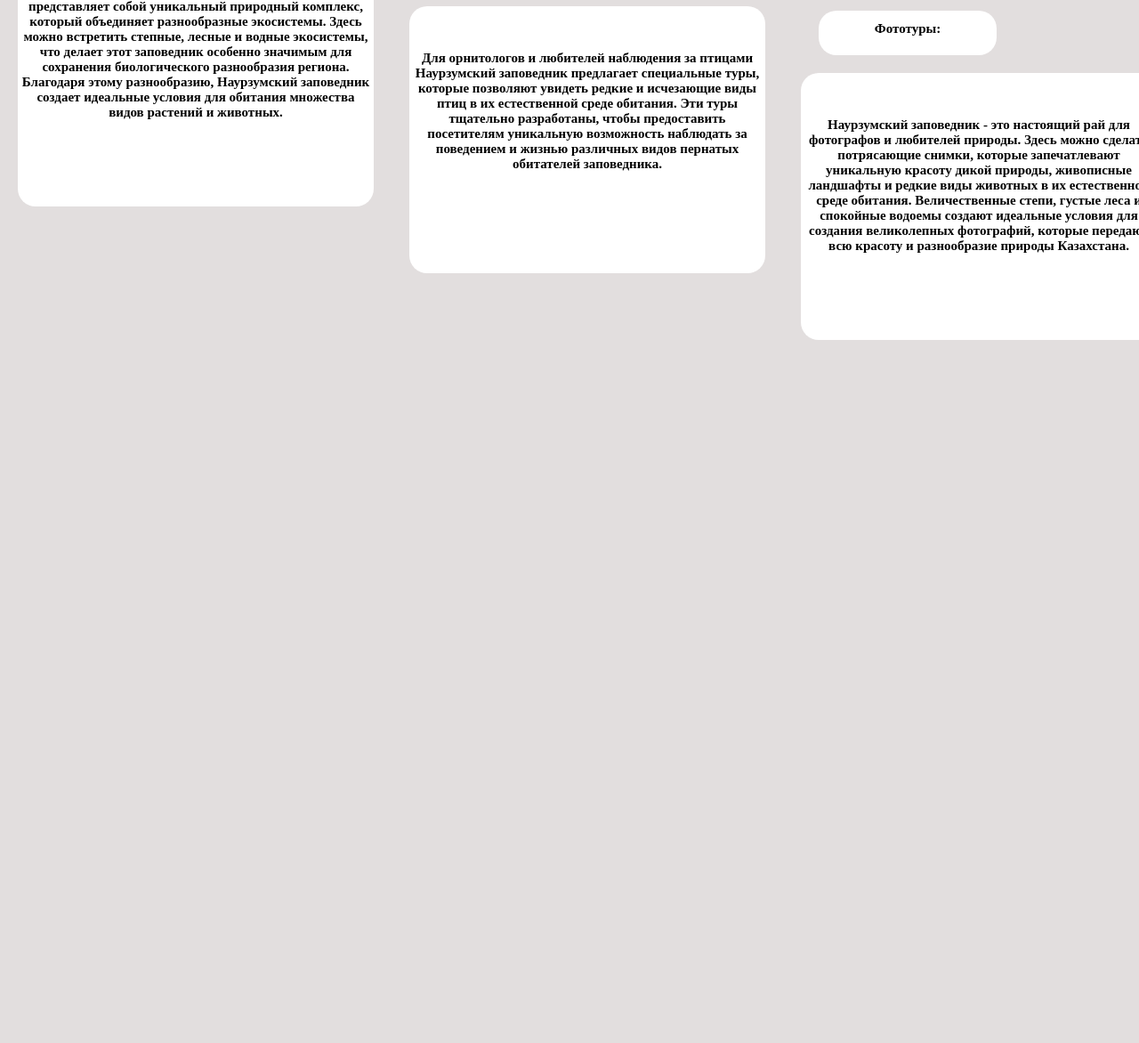
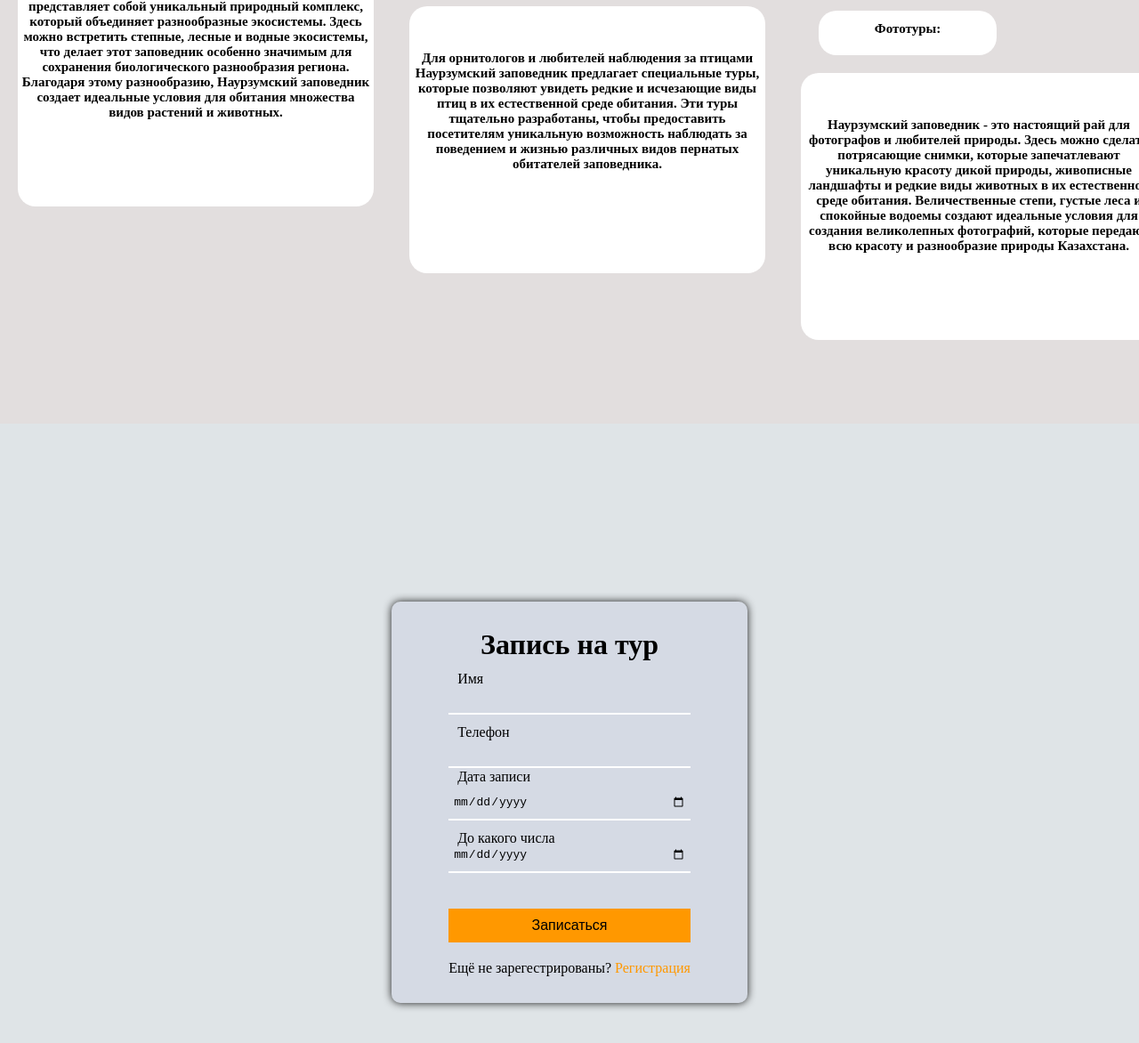
Before and after one commit to TTOB9I3KA/Nauruzim-Nature-Reserve, a plain HTML site: page main.html in a window 1280 px wide. Shown: the part 1950-3122 px from the top of the page at 89% size. Before the commit the page ends 2426 px from the top, so only its background shows below. Drawn offline with Linux system fonts and the light colour scheme.

Commit message:
took notes\

```diff
--- a/main.html
+++ b/main.html
@@ -15,7 +15,7 @@
 				<a href="#tourism" class="main">Туризм</a>
 				<a href="#history" class="main">История</a>
 				<a href="./registration/index.html" class="main">Регистрация</a>
-				<a href="#regist" class="main">Запись на тур</a>
+				<a href="#sign--up" class="main">Запись на тур</a>
 			</nav>
 		</div>
 		<div class="header--main">
@@ -63,6 +63,35 @@
 				</div>
 			</div>
 		</section>
+				<section id="sign--up">
+						<div class="form--box">
+								<form action="">
+										<h3>Запись на тур</h3>
+										<div class="inputbox">
+												<input type="text" required>
+												<label for="">Имя</label>
+										</div>
+										<div class="inputbox">
+												<input type="tel" required>
+												<label for="">Телефон</label>
+										</div>
+										<div class="inputbox input__box">
+												<input type="date" required>
+												<label for="">Дата записи</label>
+										</div>
+										<div class="inputbox">
+												<input type="date" required>
+												<label for="">До какого числа</label>
+										</div>
+										<button>Записаться</button>
+										<div class="registr">
+												<p>Ещё не зарегестрированы? <a href="./registration/index.html">Регистрация</a></p>
+										</div>
+								</form>
+						</div>
+				</section>
+
+
 	</main>
 	<script src="main.js"></script>
 </body>
--- a/registration/style.css
+++ b/registration/style.css
@@ -63,7 +63,7 @@ section {
 	box-shadow: 0 0 10px rgba(0, 0, 0, 0.884);
 }
 
-h3 {
+h1 {
 	font-size: 2em;
 	color: aliceblue;
 	text-align: center;
--- a/style.css
+++ b/style.css
@@ -171,6 +171,103 @@ ol > li {
 .tourism li + ul {
   margin-top: 20px;
 }
+
+
+#sign--up {
+	background-color: rgb(223, 228, 231);
+  display: flex;
+  align-items: center;
+  justify-content: center;
+  height: 100%;
+  width: 100%;
+}
+
+.form--box {
+	margin-top: 150px;
+	margin-bottom: 150px;
+  width: 400px;
+  padding: 30px;
+  background: rgba(188, 194, 218, 0.3);
+  border-radius: 10px;
+  box-shadow: 0 0 10px rgba(0, 0, 0, 0.884);
+  display: flex;
+  flex-direction: column;
+  align-items: center;
+}
+
+h3 {
+  font-size: 2em;
+  color: rgb(0, 0, 0);
+  text-align: center;
+  margin-bottom: 20px;
+}
+
+.inputbox {
+  position: relative;
+	width: 100%;
+	margin: 20px 0;
+  border-bottom: 2px solid white;
+}
+
+.inputbox input {
+  width: 100%;
+  padding: 10px 5px;
+  background: transparent;
+  border: none;
+  outline: none;
+  color: rgb(0, 0, 0);
+  font-size: 1em;
+}
+
+.inputbox label {
+  position: absolute;
+  top: 0%;
+  left: 10px;
+  transform: translateY(-50%);
+  color: rgb(0, 0, 0);
+  font-size: 1em;
+  pointer-events: none;
+  transition: 0.3s;
+}
+
+.input__box > label {
+	padding-bottom: 20px;
+
+}
+
+.inputbox input:focus ~ label,
+.inputbox input:valid ~ label {
+  font-size: 0.8em;
+  color: #ff9800;
+}
+
+button {
+  width: 100%;
+  padding: 10px;
+  border: none;
+  background: #ff9800;
+  color: rgb(0, 0, 0);
+  font-size: 1em;
+  cursor: pointer;
+  transition: 0.3s;
+  margin-top: 20px;
+}
+
+button:hover {
+  background: #e68900;
+}
+
+.registr {
+  margin-top: 20px;
+  color: rgb(0, 0, 0);
+  text-align: center;
+}
+
+.registr a {
+  color: #ff9800;
+  text-decoration: none;
+}
+
 /* Медиа-запросы для адаптивности */
 
 /* Большие мониторы */
@@ -380,15 +477,6 @@ ol > li {
 		border-radius: 20px;
 	}
 
-
-	.li--2 {
-		margin-top: 75px;
-	}
-
-	.li--3 {
-		margin-top: 150px;
-	}
-
 	.li {
 		margin-left: 20px;
 		padding-top: 12px;
@@ -405,32 +493,6 @@ ol > li {
 	text-align: center;
 	border-radius: 20px;
 	cursor: pointer;
-	}
-
-	.form--box {
-		width: 100%; /* Увеличено для лучшего отображения на планшетах */
-		height: auto;
-		padding: 15px;
-	}
-
-	.form--box h3 {
-		font-size: 1.5em;
-	}
-
-	.inputbox input {
-		font-size: 0.9em;
-	}
-
-	.inputbox label {
-		font-size: 0.9em;
-	}
-
-	button {
-		font-size: 0.9em;
-	}
-
-	.registr {
-		font-size: 0.9em;
 	}
 }
 
@@ -551,27 +613,6 @@ ol > li {
 
 	.form--box {
 		width: 400px; /* Увеличено для лучшего отображения на планшетах */
-		height: 400px;
-		padding: 15px;
-	}
-
-	.form--box h3 {
-		font-size: 1.5em;
-	}
-
-	.inputbox input {
-		font-size: 0.9em;
-	}
-
-	.inputbox label {
-		font-size: 0.9em;
-	}
-
-	button {
-		font-size: 0.9em;
-	}
-
-	.registr {
-		font-size: 0.9em;
+		height: 500px;
 	}
 }
```
Also changed, not shown: registration/index.html (+1 -1 lines). Lines whose indentation alone changed are shown as unchanged.
